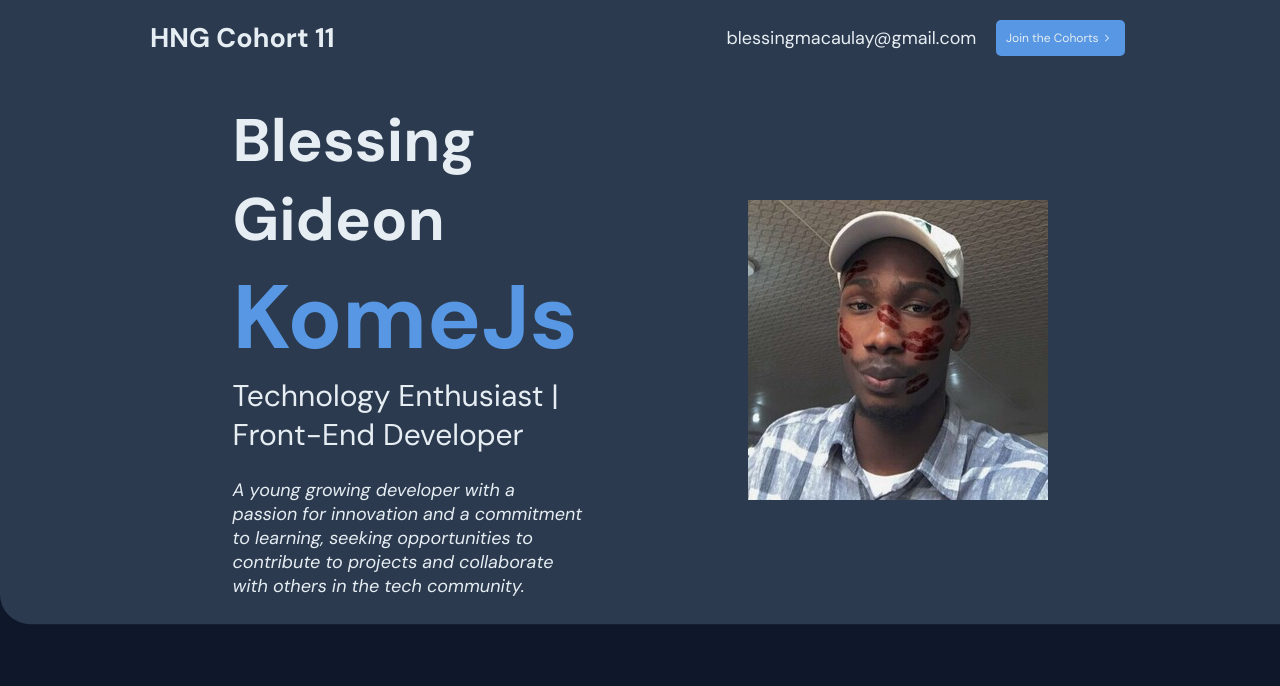
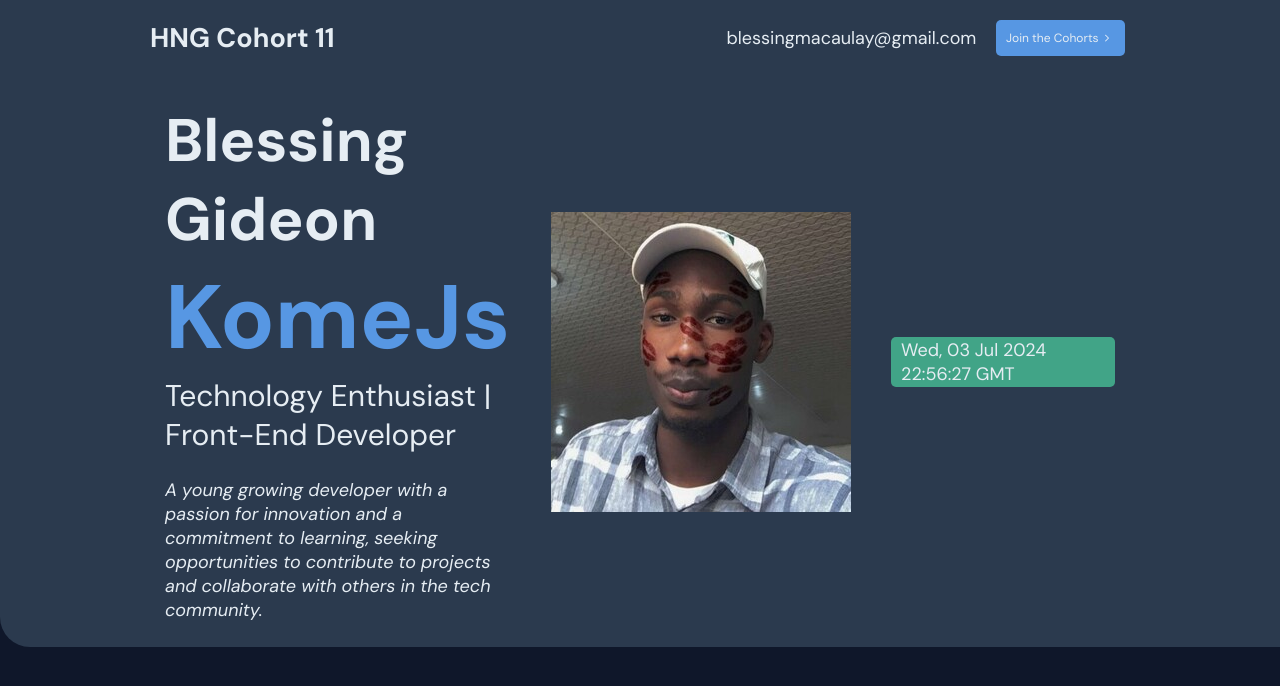
Before and after one commit to KomeGb19/Stage-1, a plain HTML site: page index.html in a window 1280 px wide. Shown: the top 686 px of the page. Drawn offline with Linux system fonts and the light colour scheme.

Commit message:
latest changes

```diff
--- a/css/style.css
+++ b/css/style.css
@@ -168,6 +168,21 @@ a:focus {
     font-style: italic;
     text-align: center;
     max-width: 35rem;
+}
+
+.pop {
+    background-color: rgba(83, 239, 177, 0.583);
+    width: 30rem;
+    height: 5rem;
+    padding: 1rem;
+    display: flex;
+    justify-content: center;
+    align-items: center;
+    border-radius: 5px;
+}
+
+.hero-image {
+    z-index: -1;
 }
 
 .horizontal-rule {
--- a/index.html
+++ b/index.html
@@ -49,6 +49,11 @@
                     </article>
                     <img src="images/IMG_8317e_512x512_1_300x300.jpg" alt="Profile"
                         class="hero-image hero-image-animation" data-testid="slackProfilePicture">
+                    <div class="pop">
+                        <p id="date">
+                            <li data-testid="currentDay currentTimeUTC"></li>
+                        </p>
+                    </div>
                 </section>
             </div>
         </section>
@@ -129,5 +134,3 @@
         </section>
     </footer>
 </body>
-
-</html>
--- a/js/main.js
+++ b/js/main.js
@@ -1,4 +1,16 @@
-const currentTime = document.getElementById("year");
+/* const currentTime = document.getElementById("year");
 const thisYear = new Date().getFullYear();
 year.setAttribute("datetime", thisYear);
 year.textContent = thisYear;
+ */
+function displayDate() {
+	try {
+		const dateElement = document.getElementById("date");
+		const currentDate = new Date();
+		dateElement.innerHTML = currentDate.toUTCString();
+	} catch (error) {
+		console.error("An error occurred while displaying the date:", error);
+	}
+}
+
+window.onload = displayDate;
```
